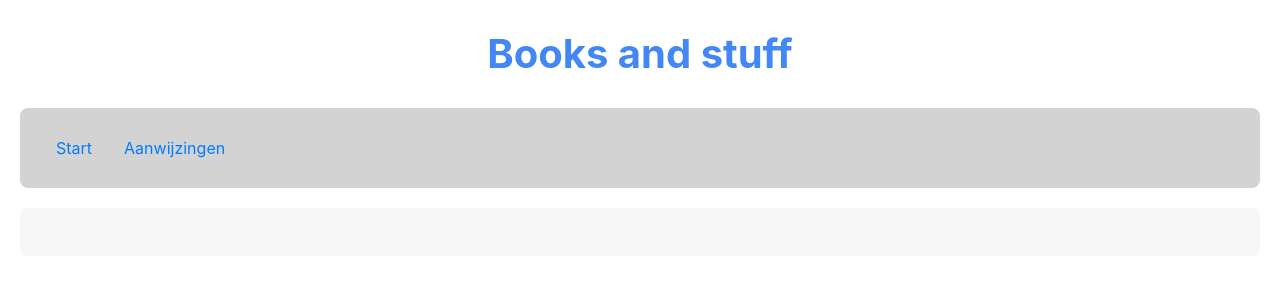
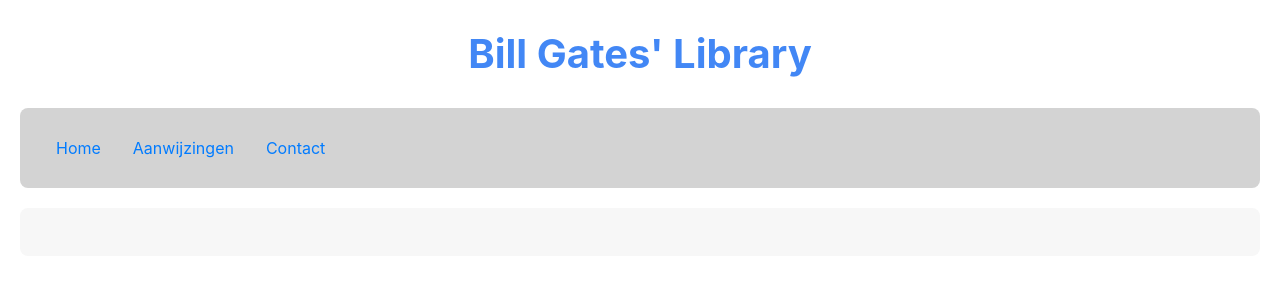
Before and after one commit to tomdevalk1997/project1, a Flask app: template templates/layout.html in a window 1280 px wide. Shown: the top 300 px of the page. Run offline with Flask 2, Linux system fonts and the light colour scheme; the template is opened without the code that fills it, so the values that code supplies are empty; some libraries are stand-ins or nearby versions.

Commit message:
New title and fixed missing bracket

```diff
--- a/application.py
+++ b/application.py
@@ -22,3 +22,17 @@
 @app.route("/")
 def index():
     return render_template("index.html")
+
+@app.route("/books/<int:book_id>")
+def book(book_id):
+    #Lists details about a book
+
+    # Make sure book exists
+    book = db.execute("SELECT * FROM books WHERE id = :id", {"id": book_id}).fetchone()
+    if flight is None:
+        return render_template("error.html", message="No such flight.")
+
+    # Get all reviews
+    #reviews = db.execute("SELECT * FROM reviews WHERE book_id = :book_id", {"book_id": book_id}).fetchall()
+    #return render_template("book.html", book=book, reviews=reviews)
+    return render_template("book.html", book=book)
--- a/templates/index.html
+++ b/templates/index.html
@@ -2,7 +2,7 @@
 {% block heading %}
   Welcome to this books website
 {% endblock %}
-{% block body}
+{% block body %}
   <p>
     This is the body block and it will display the body.
   </p>
--- a/templates/layout.html
+++ b/templates/layout.html
@@ -1,22 +1,25 @@
 <!DOCTYPE html>
 <html>
     <head>
-        <title>Speurtocht</title>
+        <title>Bill Gates' Library</title>
         <link rel="stylesheet" href="styles.css">
         <link rel="stylesheet" href="https://stackpath.bootstrapcdn.com/bootstrap/4.4.1/css/bootstrap.min.css" integrity="sha384-Vkoo8x4CGsO3+Hhxv8T/Q5PaXtkKtu6ug5TOeNV6gBiFeWPGFN9MuhOf23Q9Ifjh" crossorigin="anonymous">
     </head>
     <body>
     	<header>
-    		<h1>Books and stuff</h1>
+    		<h1>Bill Gates' Library</h1>
     	</header>
     	<nav>
     		<div class="navigation_bar">
 	    		<ul class="nav">
 					<li class="nav-item">
-						<a class="nav-link active" href="home.html">Start</a>
+						<a class="nav-link active" href="home.html">Home</a>
 					</li>
 					<li class="nav-item">
-						<a class="nav-link" href="aanwijzingen.html">Aanwijzingen</a>
+						<a class="nav-link" href="books.html">Aanwijzingen</a>
+					</li>
+          <li class="nav-item">
+						<a class="nav-link" href="contact.html">Contact</a>
 					</li>
 				</ul>
 			</div>
```
Also changed, not shown: contact.html (added).
